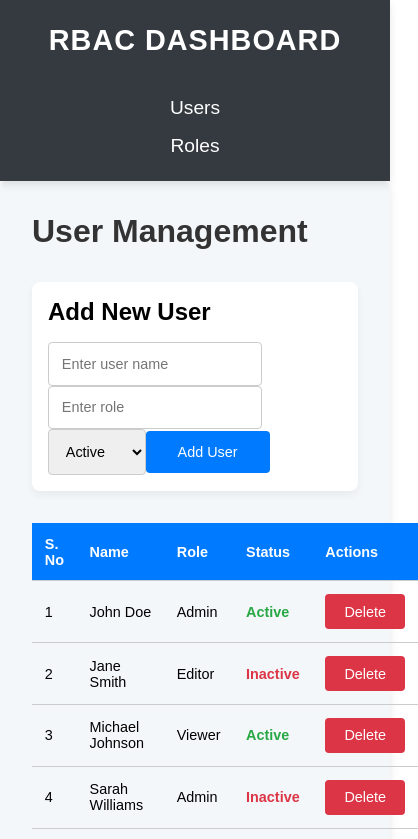
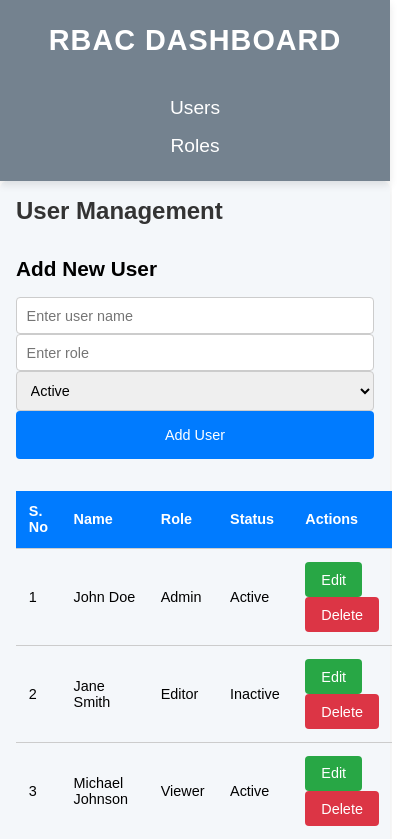
Before and after one commit to nagasai1155/VrV_frontend_assignment, a React (Vite) app in the folder vite-project/: page /users in a window 390 px wide. Shown: the top 839 px of the page, 418 px wide, since content can reach past the window. Built offline with nearby package versions, Linux system fonts and the light colour scheme.

Commit message:
added some new features

```diff
--- a/vite-project/src/components/Navbar/Navbar.module.scss
+++ b/vite-project/src/components/Navbar/Navbar.module.scss
@@ -11,7 +11,7 @@ body {
 
 /* Navbar Styles */
 .navbar {
-    background-color: #343a40; /* Dark background for contrast */
+    background-color: #74828f; /* Dark background for contrast */
     color: #fff;
     padding: 1rem 2rem;
     display: flex;
--- a/vite-project/src/pages/RoleManagement/RoleManagement.module.scss
+++ b/vite-project/src/pages/RoleManagement/RoleManagement.module.scss
@@ -4,6 +4,8 @@
     background-color: #f4f7fa;
     border-radius: 8px;
     box-shadow: 0 4px 8px rgba(0, 0, 0, 0.1);
+    max-width: 1200px;
+    margin: 0 auto; /* Center the container */
 }
 
 .header {
@@ -24,6 +26,7 @@
     border: 1px solid #ccc;
     border-radius: 4px;
     transition: border 0.3s ease;
+    width: 100%; /* Ensure inputs fill their container */
 }
 
 .inputField:focus {
@@ -31,19 +34,22 @@
 }
 
 .addRoleButton {
-    padding: 0.8rem 2rem;
+    padding: 0.6rem 1.5rem; /* Reduced padding */
     background-color: #007bff;
     color: #fff;
-    font-size: 1rem;
+    font-size: 0.9rem; /* Adjusted font size */
     border: none;
     border-radius: 4px;
     cursor: pointer;
     transition: background-color 0.3s ease;
+    width: auto; /* Adjust width to fit content */
+    display: inline-block; /* Ensures the button doesn't stretch */
 }
 
 .addRoleButton:hover {
     background-color: #0056b3;
 }
+
 
 /* Table Styles */
 .table {
@@ -101,3 +107,136 @@
 .permissions {
     margin-top: 1rem;
 }
+
+.checkboxLabel {
+    display: block;
+    margin-bottom: 0.5rem;
+}
+
+.modalActions {
+    margin-top: 1rem;
+    display: flex;
+    justify-content: space-between;
+}
+
+.updateButton, .cancelButton {
+    padding: 0.6rem 1rem;
+    font-size: 1rem;
+    border: none;
+    border-radius: 4px;
+    cursor: pointer;
+}
+
+.updateButton {
+    background-color: #007bff;
+    color: #fff;
+}
+
+.updateButton:hover {
+    background-color: #0056b3;
+}
+
+.cancelButton {
+    background-color: #dc3545;
+    color: #fff;
+}
+
+.cancelButton:hover {
+    background-color: #c82333;
+}
+
+/* Responsive Media Queries */
+
+/* For mobile (small screens) */
+@media (max-width: 768px) {
+    .roleManagement {
+        padding: 1rem; /* Reduce padding on small screens */
+    }
+
+    .header {
+        font-size: 1.5rem; /* Adjust header size */
+    }
+
+    .formGroup {
+        margin-bottom: 1.2rem;
+    }
+
+    .inputField {
+        padding: 0.6rem;
+        font-size: 0.9rem;
+    }
+
+    .addRoleButton {
+        width: 100%;
+        padding: 1rem; /* Make the button larger on mobile */
+    }
+
+    .table th, .table td {
+        padding: 0.8rem;
+        font-size: 0.9rem;
+    }
+
+    .editButton, .updateButton, .cancelButton {
+        padding: 0.6rem 1rem;
+        font-size: 0.9rem;
+    }
+}
+
+/* For tablet (medium screens) */
+@media (min-width: 769px) and (max-width: 1024px) {
+    .roleManagement {
+        padding: 1.5rem;
+    }
+
+    .header {
+        font-size: 1.8rem; /* Slightly smaller header for medium screens */
+    }
+
+    .inputField {
+        padding: 0.8rem;
+        font-size: 1rem;
+    }
+
+    .addRoleButton {
+        padding: 0.8rem 2rem;
+    }
+
+    .table th, .table td {
+        padding: 1rem;
+        font-size: 1rem;
+    }
+
+    .editButton, .updateButton, .cancelButton {
+        padding: 0.7rem 1.2rem;
+        font-size: 1rem;
+    }
+}
+
+/* For desktop (large screens) */
+@media (min-width: 1025px) {
+    .roleManagement {
+        padding: 2rem;
+    }
+
+    .header {
+        font-size: 2rem;
+    }
+
+    .inputField {
+        padding: 0.8rem;
+        font-size: 1rem;
+    }
+
+    .addRoleButton {
+        padding: 0.8rem 2rem;
+    }
+
+    .table th, .table td {
+        padding: 1rem;
+    }
+
+    .editButton, .updateButton, .cancelButton {
+        padding: 0.8rem 1.5rem;
+        font-size: 1rem;
+    }
+}
--- a/vite-project/src/pages/UserManagement/UserManagement.jsx
+++ b/vite-project/src/pages/UserManagement/UserManagement.jsx
@@ -16,12 +16,19 @@ const UserManagement = () => {
     ]);
 
     const [newUser, setNewUser] = useState({
+        id: '',
         name: '',
         role: '',
         status: 'Active',
     });
 
+    const [isEditing, setIsEditing] = useState(false);
+
     const handleAddUser = () => {
+        if (!newUser.name || !newUser.role) {
+            alert('Please fill out all fields.');
+            return;
+        }
         const newUserObj = { ...newUser, id: users.length + 1 };
         setUsers([...users, newUserObj]);
         setNewUser({ name: '', role: '', status: 'Active' }); // Reset the form
@@ -36,13 +43,28 @@ const UserManagement = () => {
         setNewUser({ ...newUser, [name]: value });
     };
 
+    const handleEditUser = (user) => {
+        setIsEditing(true);
+        setNewUser({ ...user });
+    };
+
+    const handleSaveUser = () => {
+        setUsers(
+            users.map((user) => (user.id === newUser.id ? newUser : user))
+        );
+        setIsEditing(false);
+        setNewUser({ name: '', role: '', status: 'Active' }); // Reset the form
+    };
+
     return (
         <div className={styles.userManagement}>
             <h1 className={styles.header}>User Management</h1>
 
-            {/* Add User Form */}
+            {/* Add/Edit User Form */}
             <div className={styles.addUserForm}>
-                <h2 className={styles.formTitle}>Add New User</h2>
+                <h2 className={styles.formTitle}>
+                    {isEditing ? 'Edit User' : 'Add New User'}
+                </h2>
                 <input
                     type="text"
                     name="name"
@@ -68,8 +90,11 @@ const UserManagement = () => {
                     <option value="Active">Active</option>
                     <option value="Inactive">Inactive</option>
                 </select>
-                <button onClick={handleAddUser} className={styles.addButton}>
-                    Add User
+                <button
+                    onClick={isEditing ? handleSaveUser : handleAddUser}
+                    className={styles.addButton}
+                >
+                    {isEditing ? 'Save Changes' : 'Add User'}
                 </button>
             </div>
 
@@ -93,13 +118,21 @@ const UserManagement = () => {
                             <td>
                                 <span
                                     className={
-                                        user.status === 'Active' ? styles.active : styles.inactive
+                                        user.status === 'Active'
+                                            ? styles.active
+                                            : styles.inactive
                                     }
                                 >
                                     {user.status}
                                 </span>
                             </td>
                             <td>
+                                <button
+                                    onClick={() => handleEditUser(user)}
+                                    className={styles.editButton}
+                                >
+                                    Edit
+                                </button>
                                 <button
                                     onClick={() => handleDeleteUser(user.id)}
                                     className={styles.deleteButton}
--- a/vite-project/src/pages/UserManagement/UserManagement.module.scss
+++ b/vite-project/src/pages/UserManagement/UserManagement.module.scss
@@ -1,20 +1,11 @@
-/* General Styles */
-* {
-    margin: 0;
-    padding: 0;
-    box-sizing: border-box;
-}
-
-body {
-    font-family: 'Arial', sans-serif;
-}
-
-/* User Management Styles */
+/* Styling for User Management */
 .userManagement {
     padding: 2rem;
     background-color: #f4f7fa;
     border-radius: 8px;
     box-shadow: 0 4px 8px rgba(0, 0, 0, 0.1);
+    max-width: 1200px;
+    margin: 0 auto; /* Center the container */
 }
 
 .header {
@@ -24,25 +15,10 @@ body {
     color: #333;
 }
 
-/* Add User Form */
-.addUserForm {
-    background-color: #fff;
-    padding: 2rem;
-    border-radius: 8px;
-    box-shadow: 0 4px 8px rgba(0, 0, 0, 0.05);
-    margin-bottom: 2rem;
-}
-
+/* Form Styles */
 .formTitle {
     font-size: 1.5rem;
-    font-weight: bold;
     margin-bottom: 1rem;
-}
-
-.inputGroup {
-    display: flex;
-    flex-direction: column;
-    gap: 1rem;
 }
 
 .inputField {
@@ -51,6 +27,7 @@ body {
     border: 1px solid #ccc;
     border-radius: 4px;
     transition: border 0.3s ease;
+    width: 100%; /* Ensure inputs fill their container */
 }
 
 .inputField:focus {
@@ -58,19 +35,22 @@ body {
 }
 
 .addButton {
-    padding: 0.8rem 2rem;
+    padding: 0.6rem 1.5rem; /* Reduced padding */
     background-color: #007bff;
     color: #fff;
-    font-size: 1rem;
+    font-size: 0.9rem; /* Adjusted font size */
     border: none;
     border-radius: 4px;
     cursor: pointer;
     transition: background-color 0.3s ease;
+    width: auto; /* Adjust width to fit content */
+    display: inline-block; /* Ensures the button doesn't stretch */
 }
 
 .addButton:hover {
     background-color: #0056b3;
 }
+
 
 /* Table Styles */
 .table {
@@ -85,30 +65,29 @@ body {
     border-bottom: 1px solid #ccc;
 }
 
-.tableRow:hover {
-    background-color: #f1f1f1;
-}
-
 .table th {
     background-color: #007bff;
     color: #fff;
 }
 
-.active {
-    color: #28a745;
-    font-weight: bold;
+.editButton {
+    padding: 0.6rem 1rem;
+    background-color: #28a745;
+    color: #fff;
+    border: none;
+    border-radius: 4px;
+    cursor: pointer;
+    transition: background-color 0.3s ease;
 }
 
-.inactive {
-    color: #dc3545;
-    font-weight: bold;
+.editButton:hover {
+    background-color: #218838;
 }
 
 .deleteButton {
-    padding: 0.6rem 1.2rem;
+    padding: 0.6rem 1rem;
     background-color: #dc3545;
     color: #fff;
-    font-size: 0.9rem;
     border: none;
     border-radius: 4px;
     cursor: pointer;
@@ -119,23 +98,98 @@ body {
     background-color: #c82333;
 }
 
-/* Responsive Design */
+/* Responsive Media Queries */
+
+/* For mobile (small screens) */
 @media (max-width: 768px) {
-    .addUserForm {
+    .userManagement {
+        padding: 1rem; /* Reduce padding on small screens */
+    }
+
+    .header {
+        font-size: 1.5rem; /* Adjust header size */
+    }
+
+    .formTitle {
+        font-size: 1.3rem; /* Adjust form title size */
+    }
+
+    .inputField {
+        padding: 0.6rem;
+        font-size: 0.9rem;
+    }
+
+    .addButton {
+        width: 100%;
+        padding: 1rem; /* Make the button larger on mobile */
+    }
+
+    .table th, .table td {
+        padding: 0.8rem;
+        font-size: 0.9rem;
+    }
+
+    .editButton, .deleteButton {
+        padding: 0.6rem 1rem;
+        font-size: 0.9rem;
+    }
+}
+
+/* For tablet (medium screens) */
+@media (min-width: 769px) and (max-width: 1024px) {
+    .userManagement {
+        padding: 1.5rem;
+    }
+
+    .header {
+        font-size: 1.8rem; /* Slightly smaller header for medium screens */
+    }
+
+    .inputField {
+        padding: 0.8rem;
+        font-size: 1rem;
+    }
+
+    .addButton {
+        padding: 0.8rem 2rem;
+    }
+
+    .table th, .table td {
+        padding: 1rem;
+        font-size: 1rem;
+    }
+
+    .editButton, .deleteButton {
+        padding: 0.7rem 1.2rem;
+        font-size: 1rem;
+    }
+}
+
+/* For desktop (large screens) */
+@media (min-width: 1025px) {
+    .userManagement {
+        padding: 2rem;
+    }
+
+    .header {
+        font-size: 2rem;
+    }
+
+    .inputField {
+        padding: 0.8rem;
+        font-size: 1rem;
+    }
+
+    .addButton {
+        padding: 0.8rem 2rem;
+    }
+
+    .table th, .table td {
         padding: 1rem;
     }
 
-    .inputGroup {
-        flex-direction: column;
-        gap: 0.8rem;
-    }
-
-    .inputField, .addButton {
-        font-size: 0.9rem;
-    }
-
-    .table th, .table td {
-        font-size: 0.9rem;
-        padding: 0.8rem;
+    .editButton, .deleteButton {
+        padding: 0.8rem 1.5rem;
+        font-size: 1rem;
     }
 }
```
